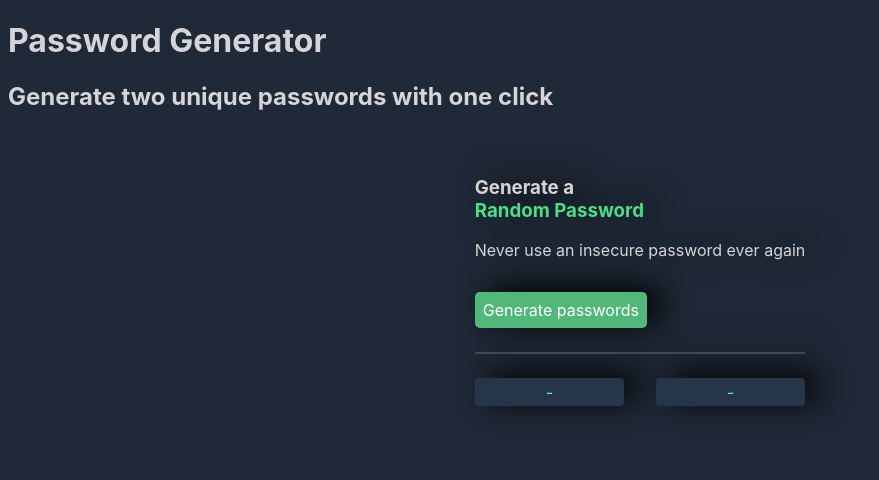
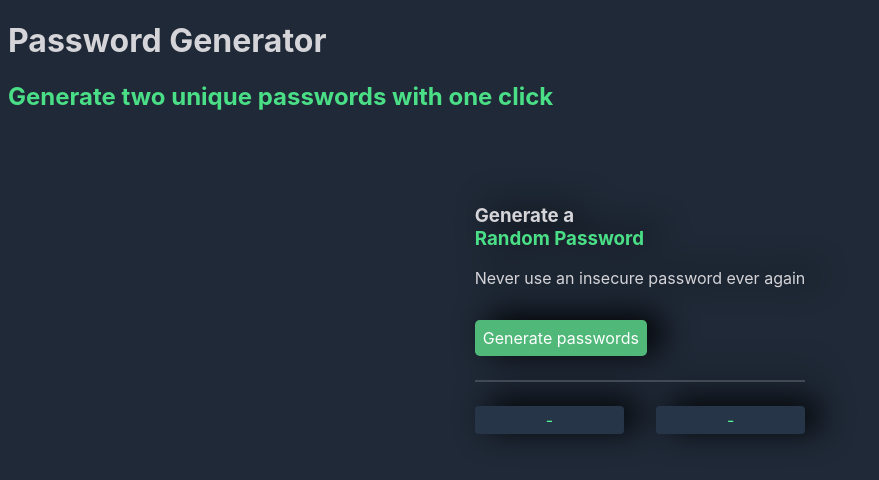
Before and after one commit to zoethesullivan/passwordGenerator, a plain HTML site: page index.html in a window 1280 px wide. Shown: the whole page, without its empty margins (0-879 px from the left). Drawn offline with Linux system fonts and the light colour scheme.

```diff
--- a/assets/css/styles.css
+++ b/assets/css/styles.css
@@ -14,6 +14,11 @@
 h1 {
     color: #d5d4d8;
 }
+h2 {
+    color: #4ADF86;
+    margin-bottom: 2em;
+}
+
 main {
     display: flex;
     justify-content: center;
```
